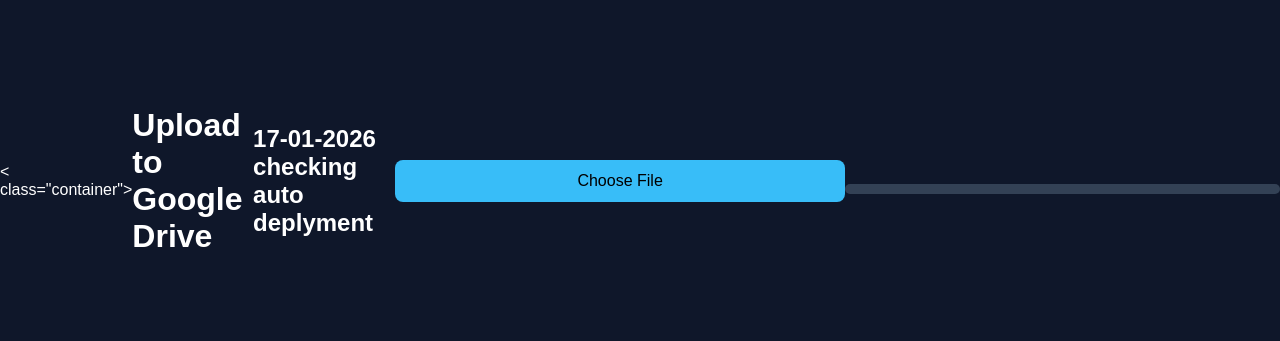
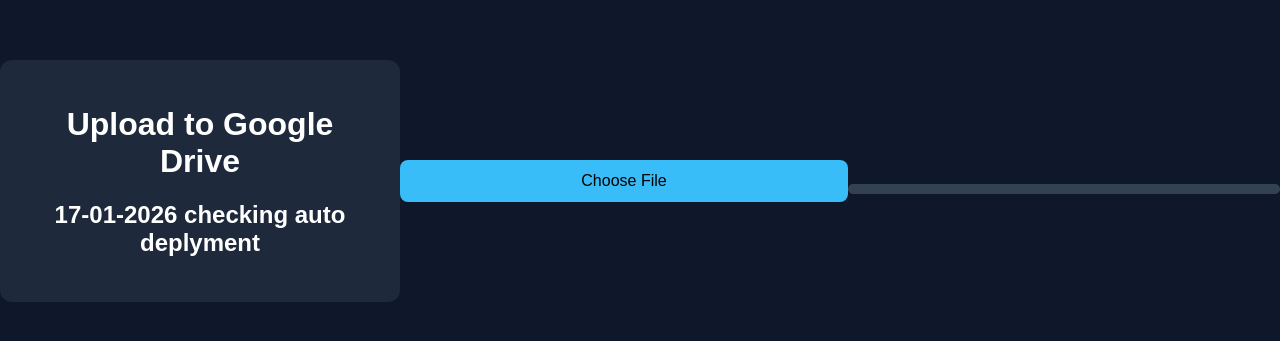
Before and after one commit to gaganm122/drive-uploader, a plain HTML site: page frontend/index.html in a window 1280 px wide. Shown: the part 219-560 px from the top of the page. Drawn offline with Linux system fonts and the light colour scheme.

Commit message:
fixing broken layout

```diff
--- a/frontend/index.html
+++ b/frontend/index.html
@@ -7,9 +7,9 @@
   <link rel="stylesheet" href="style.css">
 </head>
 <body>
-  < class="container">
+  <class class="container">
     <h1>Upload to Google Drive</h1>
-    <h2>17-01-2026 checking auto deplyment</h2>
+    <h2>17-01-2026 checking auto deplyment</h2></class>
 
     <input type="file" id="fileInput" hidden />
     <button id="uploadBtn">Choose File</button>
```
